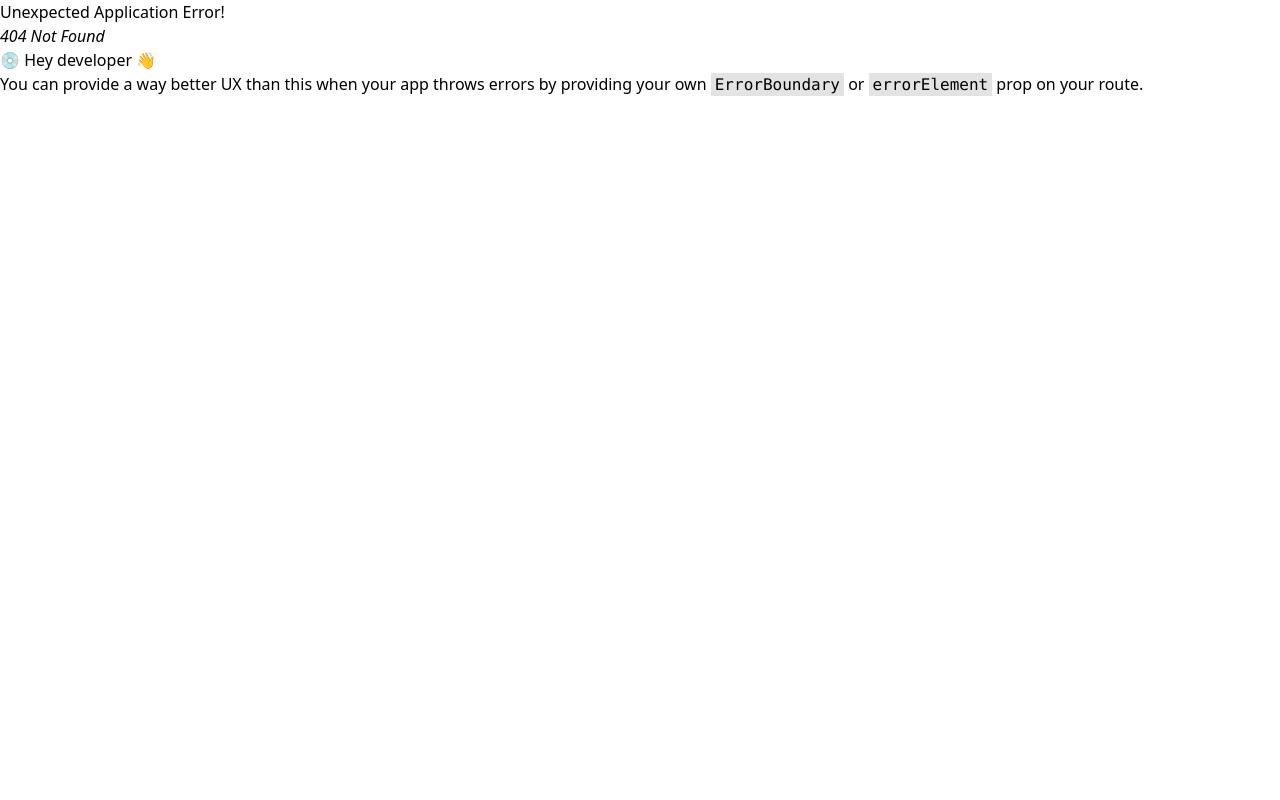
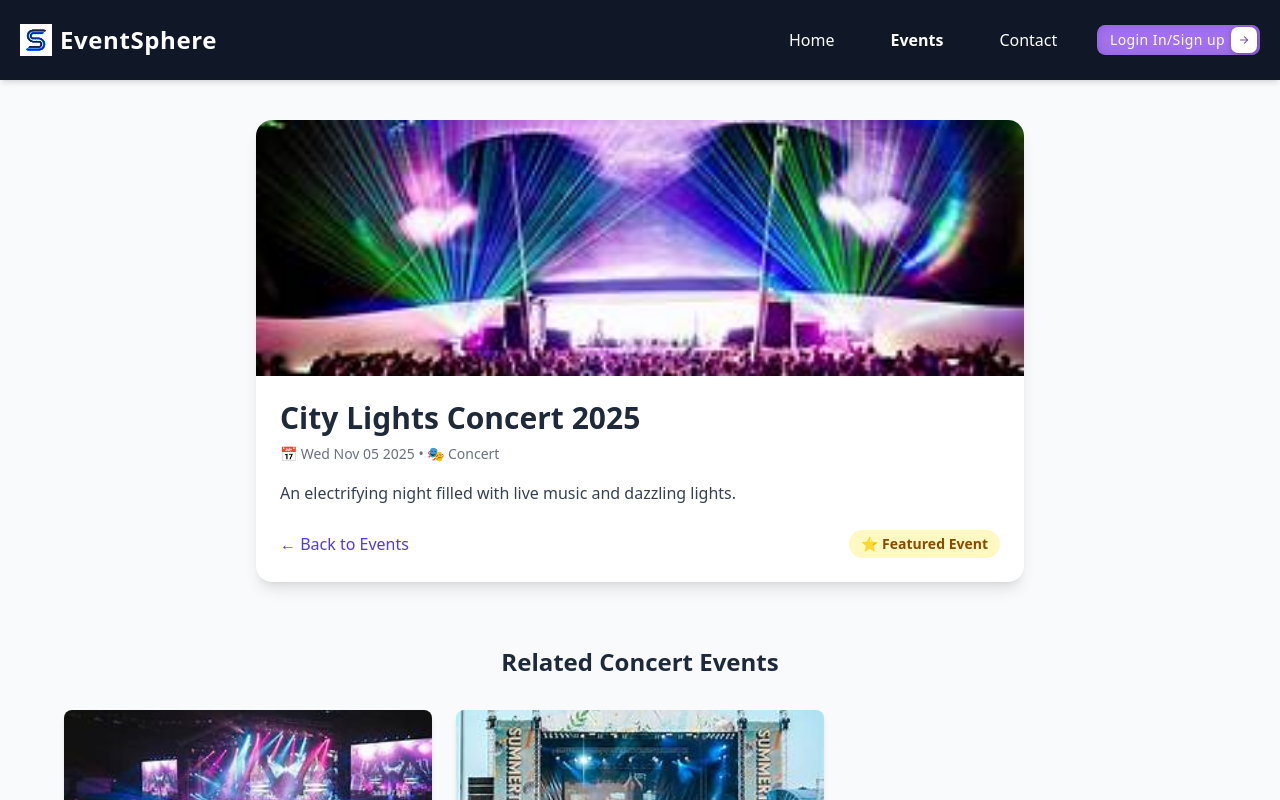
Before and after one commit to Nitesh47kumars/EventSphere, a React (Vite) app: page /events/1 in a window 1280 px wide. Before the commit this address had no page. Shown: the top 800 px of the page. Built offline with nearby package versions, Linux system fonts and the light colour scheme.

Commit message:
Add EventDetail component

```diff
--- a/src/App.jsx
+++ b/src/App.jsx
@@ -2,12 +2,13 @@ import React from "react";
 import { createBrowserRouter, RouterProvider } from "react-router-dom";
 import Layout from "./Layout";
 import HomePage from "./HomePage";
-import Events from "./Components/Events/Events";
+import Events from "./Components/Events/EventPage/Events";
 import Contact from "./Components/Contact/Contact";
 import AuthPage from "./Components/AuthPage/AuthPage";
+import EventDetail from "./Components/Events/EventDetails/EventDetail";
 
 const App = () => {
-  const Router = createBrowserRouter([
+  const router = createBrowserRouter([
     {
       path: "/",
       element: <Layout />,
@@ -21,6 +22,10 @@ const App = () => {
           element: <Events />,
         },
         {
+          path: "events/:id",
+          element: <EventDetail />,
+        },
+        {
           path: "contact",
           element: <Contact />,
         },
@@ -32,7 +37,7 @@ const App = () => {
     },
   ]);
 
-  return <RouterProvider router={Router} />;
+  return <RouterProvider router={router} />;
 };
 
 export default App;
--- a/src/Components/AuthPage/AuthPage.jsx
+++ b/src/Components/AuthPage/AuthPage.jsx
@@ -6,7 +6,7 @@ export default function AuthPage() {
   const [isLogin, setIsLogin] = useState(true);
 
   return (
-    <div className="flex items-center justify-center min-h-[90vh] bg-gradient-to-br from-indigo-500 to-purple-600">
+    <div className="flex items-center justify-center min-h-[90vh] bg-linear-to-br from-indigo-500 to-purple-600">
       <div className="bg-white p-8 rounded-2xl shadow-xl w-full max-w-md">
         <h2 className="text-2xl font-semibold text-center text-gray-800 mb-6">
           {isLogin ? "Login" : "Create Account"}
--- /dev/null
+++ b/src/Components/Events/EventDetails/EventDetail.jsx
@@ -0,0 +1,80 @@
+import { useParams, Link } from "react-router-dom";
+import events from "../MockEvents.json";
+import EventCard from "../Hightlights/EventCard";
+
+export default function EventDetail() {
+  const { id } = useParams();
+  const event = events.find((e) => e.id === parseInt(id));
+
+  if (!event) {
+    return (
+      <div className="flex flex-col items-center justify-center h-screen text-center">
+        <h2 className="text-2xl font-bold text-red-600">Event not found!</h2>
+        <Link
+          to="/events"
+          className="mt-4 bg-indigo-600 text-white px-4 py-2 rounded-lg hover:bg-indigo-700 transition"
+        >
+          Go Back
+        </Link>
+      </div>
+    );
+  }
+
+  // Related events from the same category (excluding current one)
+  const relatedEvents = events
+    .filter((e) => e.category === event.category && e.id !== event.id)
+    .slice(0, 3);
+
+  return (
+    <div id="eventdetail" className="min-h-screen bg-gray-50 py-10 px-4">
+      {/* Event Detail Card */}
+      <div className="max-w-3xl mx-auto bg-white rounded-2xl shadow-lg overflow-hidden">
+        <img
+          src={event.image}
+          alt={event.title}
+          className="w-full h-64 object-cover"
+        />
+        <div className="p-6">
+          <h1 className="text-3xl font-bold text-gray-800 mb-2">
+            {event.title}
+          </h1>
+          <p className="text-gray-500 text-sm mb-4">
+            📅 {new Date(event.date).toDateString()} • 🎭 {event.category}
+          </p>
+          <p className="text-gray-700 leading-relaxed mb-6">
+            {event.description}
+          </p>
+
+          <div className="flex justify-between items-center">
+            <Link
+              to="/events"
+              className="text-indigo-600 font-medium hover:underline"
+            >
+              ← Back to Events
+            </Link>
+
+            {event.featured && (
+              <span className="bg-yellow-100 text-yellow-800 px-3 py-1 rounded-full text-sm font-semibold">
+                ⭐ Featured Event
+              </span>
+            )}
+          </div>
+        </div>
+      </div>
+
+      {/* Related Events */}
+      {relatedEvents.length > 0 && (
+        <div className="max-w-6xl mx-auto mt-16">
+          <h2 className="text-2xl font-bold text-gray-800 mb-8 text-center">
+            Related {event.category} Events
+          </h2>
+          <div className="grid sm:grid-cols-2 md:grid-cols-3 gap-6">
+            {relatedEvents.map((related) => (
+              <EventCard key={related.id} event={related} />
+            ))}
+          </div>
+        </div>
+      )}
+    </div>
+  );
+}
--- a/src/Components/Events/Events.jsx
+++ b/src/Components/Events/EventPage/Events.jsx
@@ -1,6 +1,5 @@
-// src/pages/Events.jsx
 import React, { useState } from "react";
-import eventsData from "../Hightlights/MockEvents.json";
+import eventsData from "../MockEvents.json";
 import EventCard from "../Hightlights/EventCard";
 
 const Events = () => {
--- a/src/Components/Hightlights/EventCard.jsx
+++ b/src/Components/Events/Hightlights/EventCard.jsx
@@ -1,4 +1,3 @@
-// src/components/Highlights/EventCard.jsx
 import React from "react";
 import { Link } from "react-router-dom";
 
--- a/src/Components/Hightlights/HighlightEvents.jsx
+++ b/src/Components/Events/Hightlights/HighlightEvents.jsx
@@ -1,5 +1,5 @@
 import React from "react";
-import eventsData from "./MockEvents.json";
+import eventsData from "../MockEvents.json";
 import EventCard from "./EventCard";
 
 const HighlightEvents = () => {
--- a/src/HomePage.jsx
+++ b/src/HomePage.jsx
@@ -1,6 +1,6 @@
 import React from "react";
 import HeroSection from "./Components/HeroSection/HeroSection";
-import HighlightEvents from "./Components/Hightlights/HighlightEvents";
+import HighlightEvents from "./Components/Events/Hightlights/HighlightEvents";
 
 const HomePage = () => {
   return (
```
Also changed, not shown: src/Components/Events/MockEvents.json (renamed from src/Components/Hightlights/MockEvents.json).
